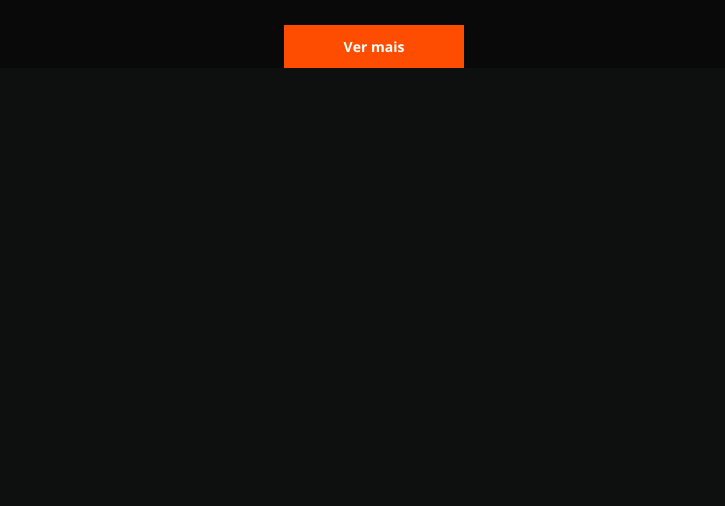
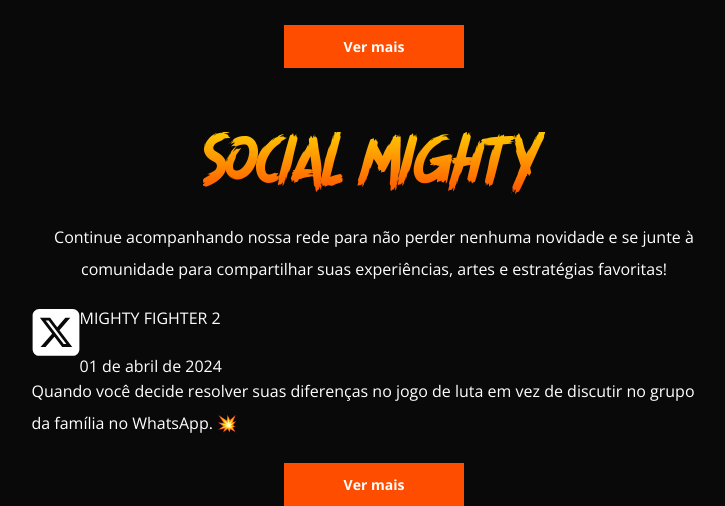
Before and after one commit to frankwill/mighty-fighter-2, a PHP site: page / in a window 1280 px wide. Shown: the part 1848-2354 px from the top of the page, without its empty margins (266-991 px from the left). Before the commit the page ends 1916 px from the top, so only its background shows below. Run offline with PHP 8.4, Linux system fonts and the light colour scheme.

Commit message:
Começando a fazer os cards de socialmighty

```diff
--- a/src/assets/css/variables.css
+++ b/src/assets/css/variables.css
@@ -25,6 +25,7 @@
   --neutral-medium: #090909;
   --neutral-medium-dark: #444444;
   --neutral-medium-light: #9E9E9E;
+  --neutral-medium-opacity-50: rgba(158, 158, 158, .5);
 
   --color-blue-light: #00579D;
 
--- a/src/pages/index.html
+++ b/src/pages/index.html
@@ -22,3 +22,21 @@
   <img src="/src/assets/images/poster-lutadores.png" alt="Poster lutadores" width="1000">
   <a href="/lutadores" onclick="route()" id="ver-mais-lutadores" class="btn flat text-button color-neutral-light text-decoration-none text-center">Ver mais</a>
 </section>
+
+<section class="container d-flex flex-column align-items-center row-gap-5">
+  <span class="text-h2">SOCIAL MIGHTY</span>
+  <span class="text-body text-center">
+    Continue acompanhando nossa rede para não perder nenhuma novidade e se junte à comunidade para compartilhar suas experiências, artes e estratégias favoritas!
+  </span>
+  <div class="card__container d-flex flex-column">
+    <div class="card__content">
+      <img src="/src/assets/images/x.svg" alt="Logotipo X" width="48" class="card__image">
+      <span class="card__title">MIGHTY FIGHTER 2</span>
+      <span class="card__data">01 de abril de 2024</span>
+    </div>
+    <span class="card__text text-body">
+      Quando você decide resolver suas diferenças no jogo de luta em vez de discutir no grupo da família no WhatsApp. 💥
+    </span>
+  </div>
+  <a href="/lutadores" onclick="route()" id="ver-mais-lutadores" class="btn flat text-button color-neutral-light text-decoration-none text-center">Ver mais</a>
+</section>
--- a/styles.css
+++ b/styles.css
@@ -43,6 +43,17 @@
   color: var(--neutral-light);
 }
 
-.navigation__links:hover {
-  color: var(--primary-dark);
+
+.card__content {
+  display: grid;
+  grid-template-columns: auto 1fr;
 }
+
+.card__title {
+  grid-column: 2 / 3;
+}
+
+.card__data {
+  grid-column: 2 / 3;
+  grid-row: 2 / 3;
+}
```
